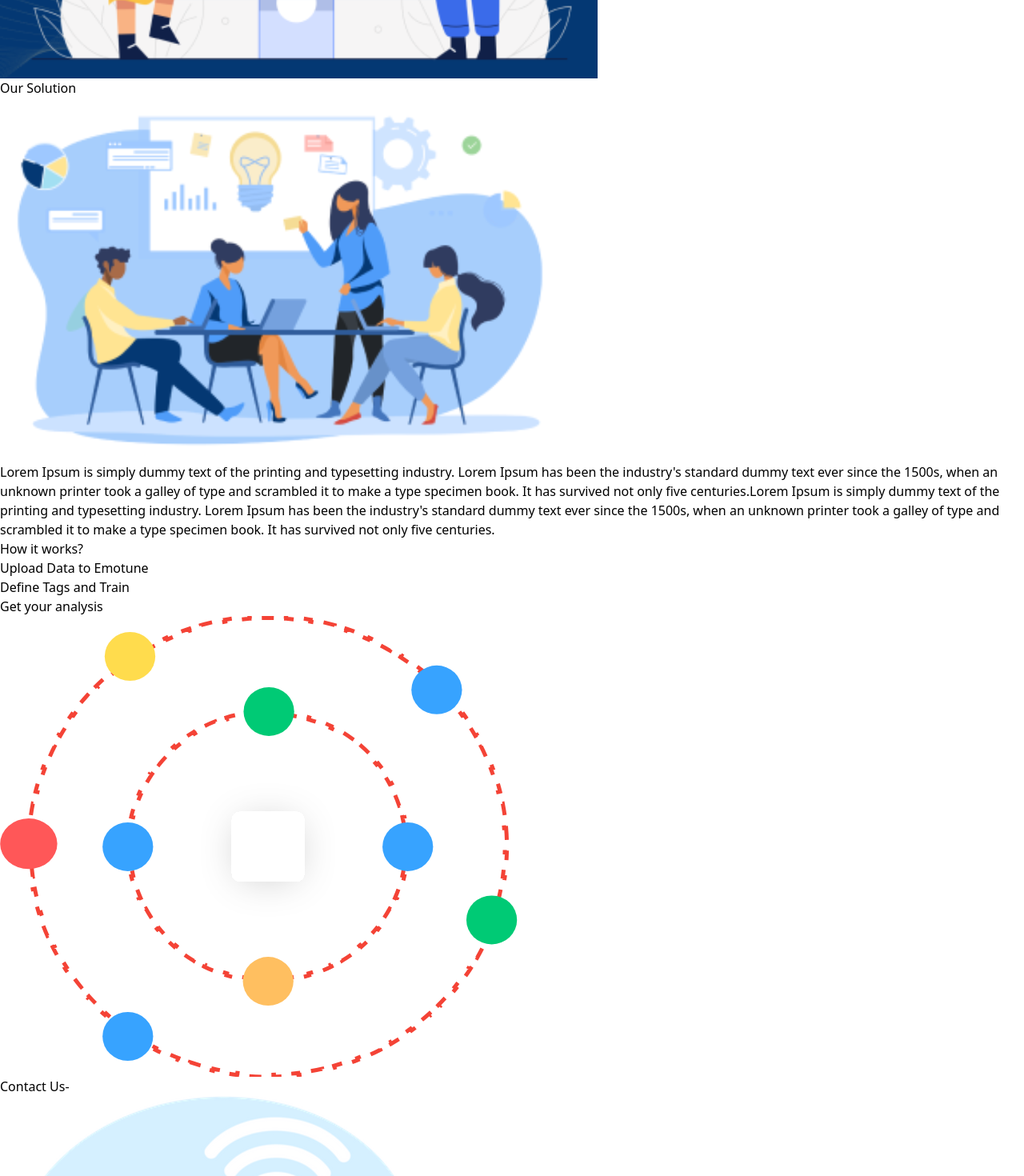
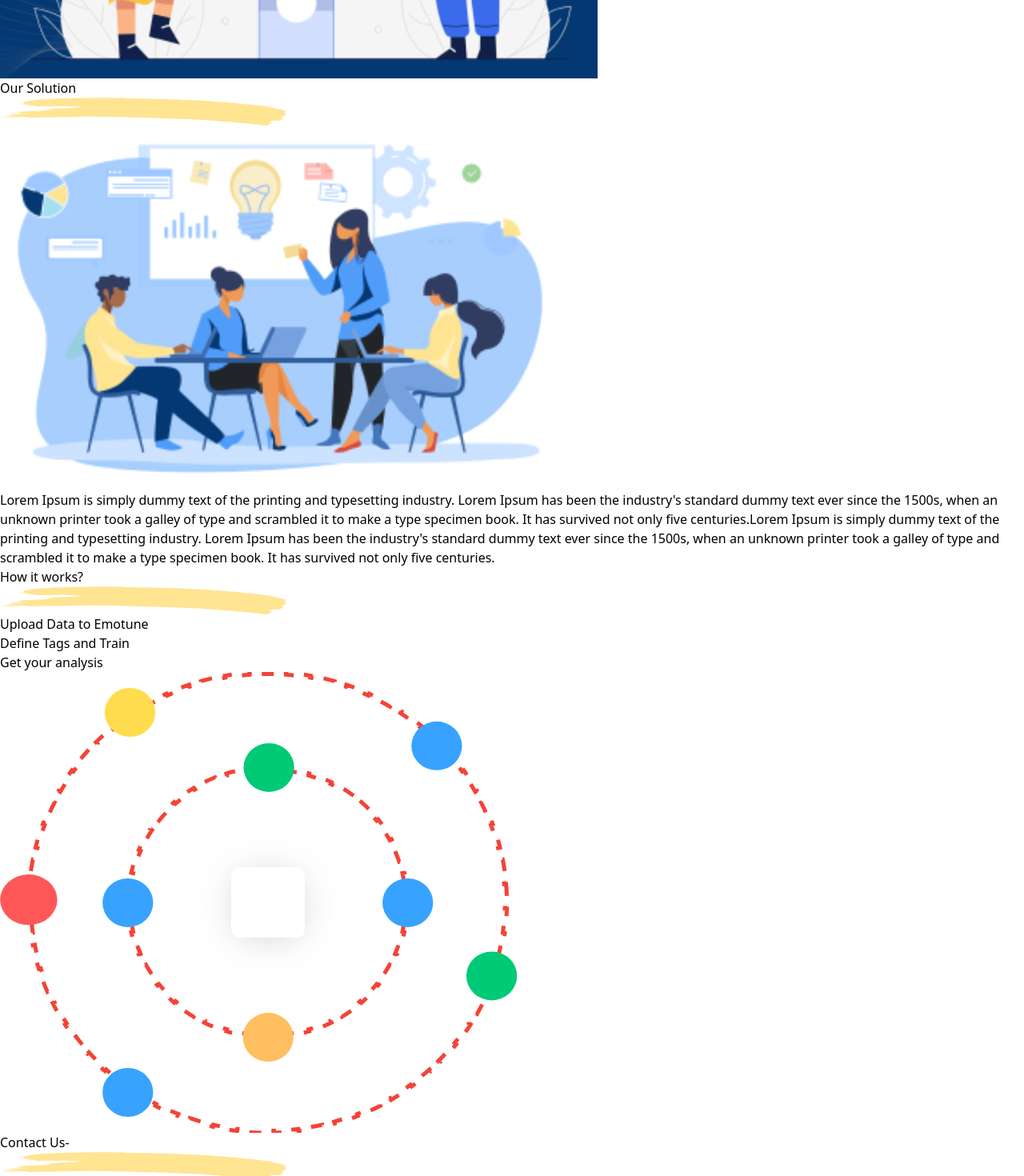
Before and after one commit to Shreya-Jash/Emotune-, a React (Vite) app in the folder frontend/: page / in a window 1280 px wide. Shown: the part 1200-2670 px from the top of the page at 80% size. Built offline with nearby package versions, Linux system fonts and the light colour scheme; no server answers.

Commit message:
feat: header bg added

```diff
--- a/frontend/src/components/Contact.jsx
+++ b/frontend/src/components/Contact.jsx
@@ -1,9 +1,11 @@
 import Contactbg from "../assets/ContactAs.svg";
+import headerbg from "../assets/headerbg.svg"
+
 export default function Contact() {
   return (
     <div className="px-4 lg:px-44 h-[700px] md:h-[600px] mt-10" id="contact">
       <h1 className="flex justify-center md:justify-end text-3xl md:text-5xl font-bold text-[#043873] mb-4 md:mb-0">
-        Contact Us-
+      <h2 className="absolute z-10"> Contact Us-  </h2><img src={headerbg} className="relative pt-6 md:pt-8 w-[70%]  lg:w-auto"/>
       </h1>
       <div className="md:flex">
         <div className="flex justify-center md:block">
--- a/frontend/src/components/OurSol.jsx
+++ b/frontend/src/components/OurSol.jsx
@@ -1,9 +1,12 @@
 import oursolAs from "../assets/oursolAs.svg";
+import headerbg from "../assets/headerbg.svg"
+
 
 export default function OurSol() {
   return (
     <div className="px-4 lg:px-44 mt-7 h-[650px] md:h-[550px]" id="oursol">
-      <h1 className="flex justify-center md:justify-end text-3xl md:text-5xl font-bold text-[#043873]">Our Solution</h1>
+      <h1 className="flex justify-center md:justify-end text-3xl md:text-5xl font-bold text-[#043873]"><h2 className="absolute z-10">Our Solution</h2>
+      <img src={headerbg} className="relative pt-6 md:pt-8 w-[70%]  lg:w-auto"/></h1>
       <div className="md:flex justify-between">
         <img src={oursolAs} className="md:w-1/2" />
         <div className="md:w-1/2 flex justify-center md:justify-end">
--- a/frontend/src/components/Working.jsx
+++ b/frontend/src/components/Working.jsx
@@ -1,4 +1,5 @@
 import WorkAs from "../assets/WorkAs.svg";
+import headerbg from "../assets/headerbg.svg"
 export default function Working() {
   return (
     <div
@@ -6,7 +7,7 @@ export default function Working() {
       id="working"
     >
       <h1 className="text-3xl md:text-5xl font-bold text-center md:text-left text-[#043873]">
-        How it works?
+        <h2 className="absolute z-10">How it works? </h2><img src={headerbg} className="relative pt-6 md:pt-8 w-[70%]  lg:w-auto"/>
       </h1>
       <div className="md:flex justify-between">
         <div className="md:w-1/2">
@@ -25,7 +26,7 @@ export default function Working() {
             </div>
           </div>
         </div>
-        <div className="md:w-1/2 flex justify-end align-middle">
+        <div className="md:w-1/2 flex justify-end align-middle mt-10 md:mt-0">
           <img src={WorkAs} className="md:h-[70%]" />
         </div>
       </div>
--- a/frontend/src/pages/Home.jsx
+++ b/frontend/src/pages/Home.jsx
@@ -3,6 +3,7 @@ import Footer from '../components/Footer'
 import Hero from '../components/Hero'
 import OurSol from '../components/OurSol'
 import Working from '../components/Working'
+
 
 export default function Home() {
   return (
```
Also changed, not shown: frontend/src/assets/headerbg.svg (added).
